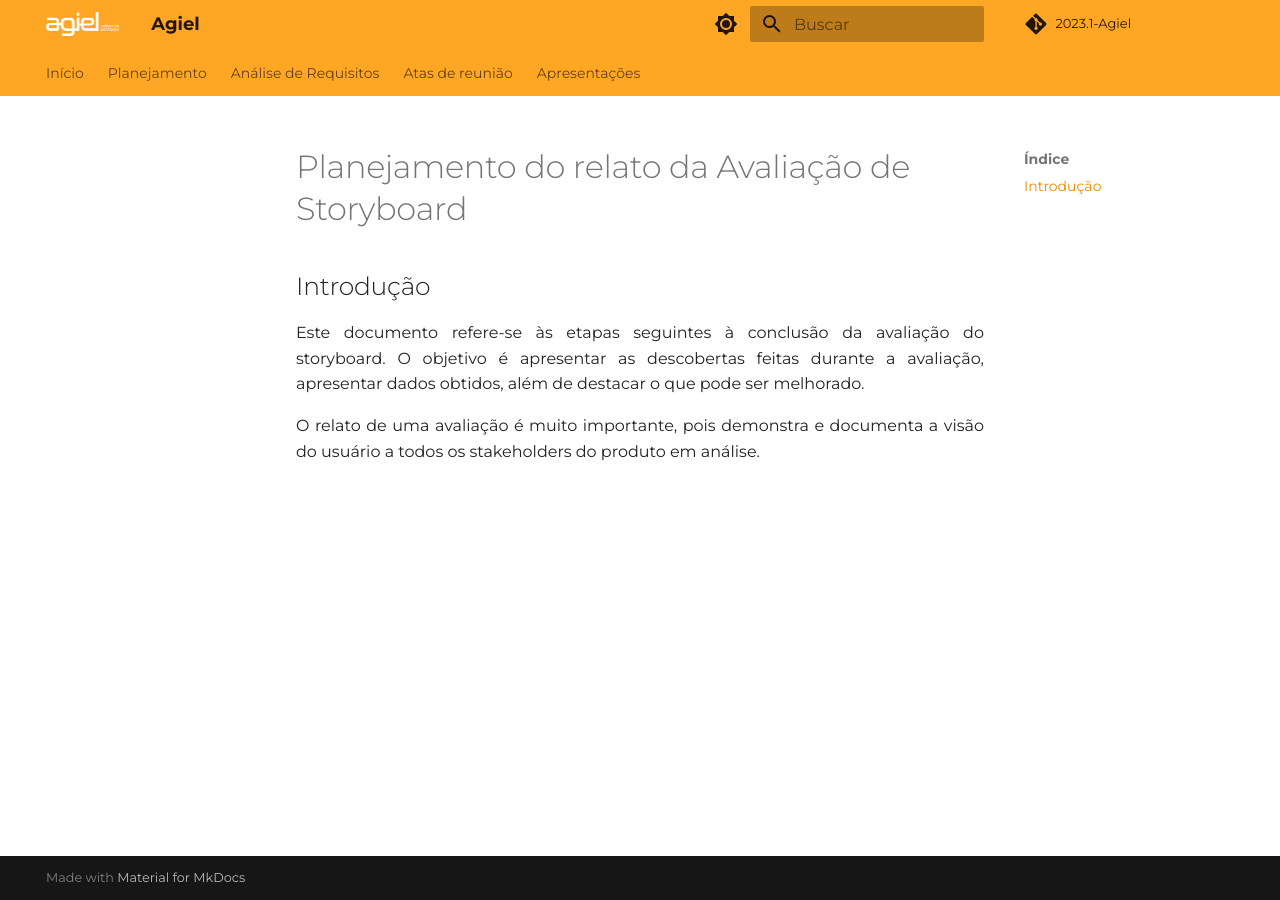
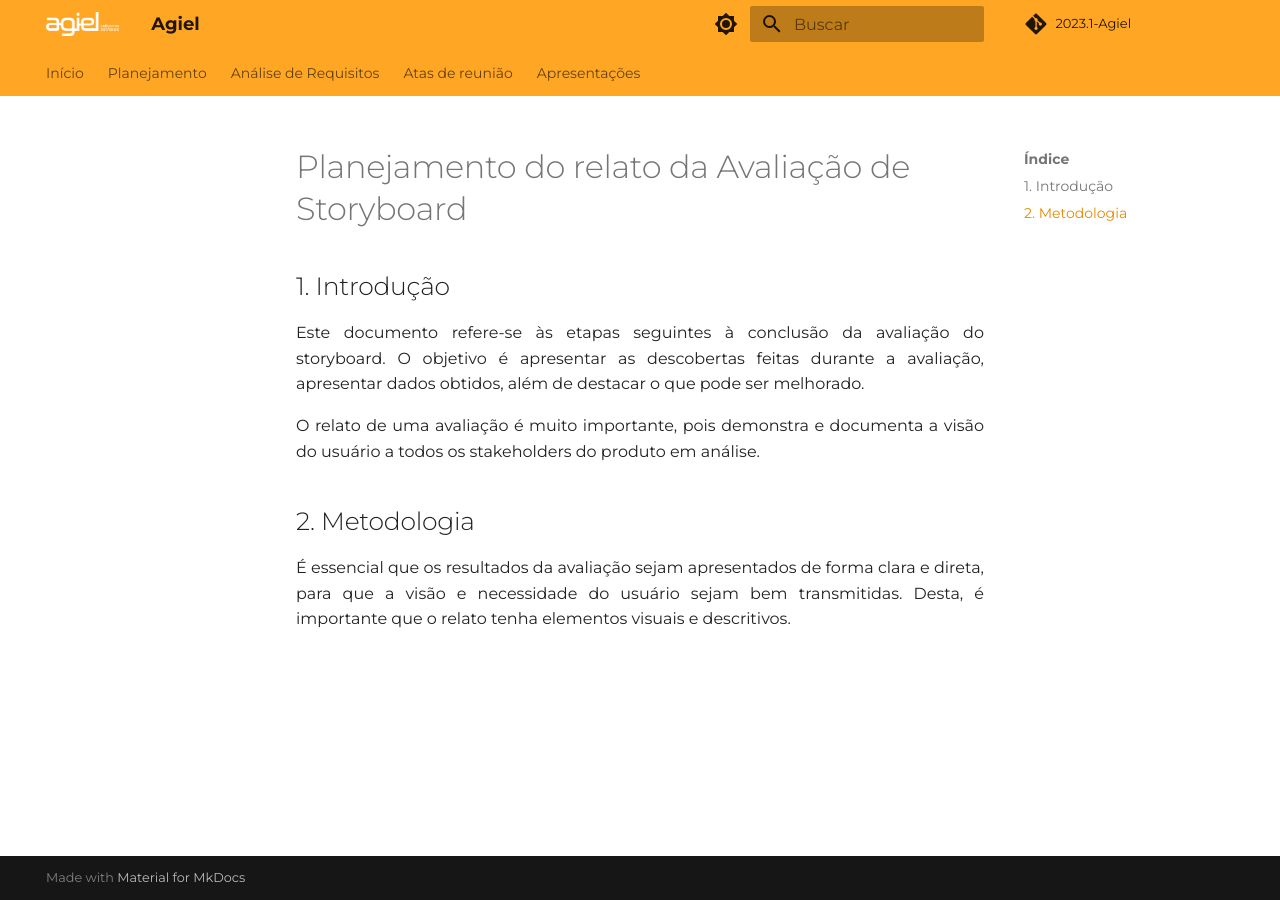
Before and after one commit to Interacao-Humano-Computador/2023.1-Agiel, an MkDocs documentation site: the page built from docs/desenvolvimento/storyboard/planejamento_relato_avaliacao_storyboard.md, in a window 1280 px wide. Built offline with MkDocs 1.6.1 and Material for MkDocs 9.7.7, drawn with Linux system fonts in a browser that asks for light colours; some web fonts are replaced; comment, search, counter and statistics services are not loaded.

Commit message:
corrigindo erro gramatical na introdução: metodologia

```diff
--- a/docs/desenvolvimento/storyboard/planejamento_relato_avaliacao_storyboard.md
+++ b/docs/desenvolvimento/storyboard/planejamento_relato_avaliacao_storyboard.md
@@ -1,9 +1,14 @@
 # Planejamento do relato da Avaliação de Storyboard
 
-## Introdução
+## 1. Introdução
 <p align="justify">
 Este documento refere-se às etapas seguintes à conclusão da avaliação do storyboard. O objetivo é apresentar as descobertas feitas durante a avaliação, apresentar dados obtidos, além de destacar o que pode ser melhorado.
 </p>
 <p align="justify">
 O relato de uma avaliação é muito importante, pois demonstra e documenta a visão do usuário a todos os stakeholders do produto em análise.
 </p>
+
+## 2. Metodologia
+<p align="justify">
+É essencial que os resultados da avaliação sejam apresentados de forma clara e direta, para que a visão e necessidade do usuário sejam bem transmitidas. Desta, é importante que o relato tenha elementos visuais e descritivos.
+</p>
```
